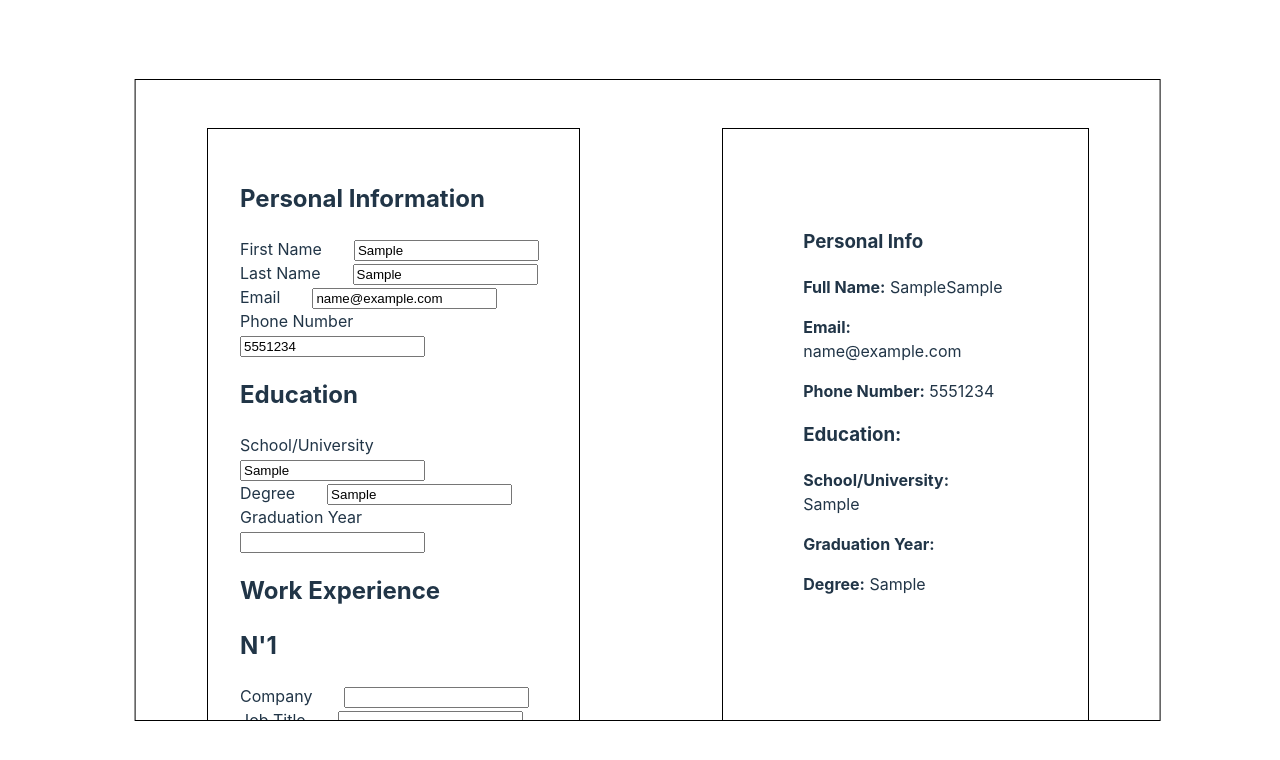
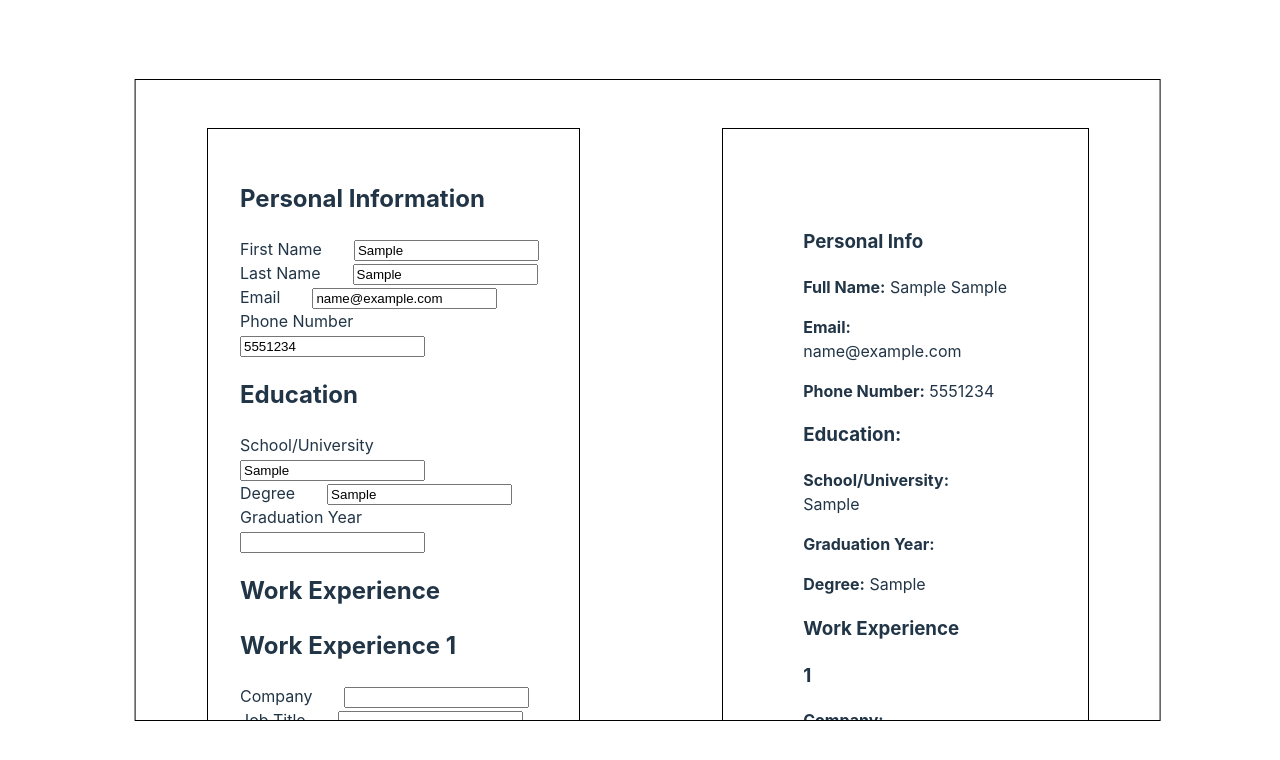
Before and after one commit to MarkoMTP/cv-app, a React (Vite) app: page / in a window 1280 px wide. Both pictures are taken after typing "Sample", "Sample", "name@example.com", "5551234", "Sample", "Sample" into the empty fields and a click on the button "Add Work Experience". Shown: the top 760 px of the page. Built offline with nearby package versions, Linux system fonts and the light colour scheme.

Commit message:
now typed input translates to the cv page

```diff
--- a/src/components/cv.jsx
+++ b/src/components/cv.jsx
@@ -1,7 +1,11 @@
 import '../styles/cv.css'
+import "../styles/workExp.css"
+import { SkillDisplay } from './skillAdd.jsx';
+import { WorkExpDisplay } from './workExp.jsx';
 
-import "../styles/workExp.css"
-function Cv({ fullName, email, school, graduationYear, phoneNumber , degre, skills}) {
+
+
+function Cv({ fullName, email, school, graduationYear, phoneNumber , degre, workExp, skills}) {
 
 
 
@@ -17,6 +21,27 @@ function Cv({ fullName, email, school, graduationYear, phoneNumber , degre, skil
         <p><strong>School/University:</strong> {school}</p>
         <p><strong>Graduation Year:</strong> {graduationYear}</p>
         <p><strong>Degree:</strong> {degre}</p>
+
+        <h3>Work Experience</h3>
+        {workExp.map((exp, index) => (
+        <WorkExpDisplay
+          key={index}
+          index={index}
+          company={exp.company}
+          jobTitle={exp.jobTitle}
+          jobDescription={exp.jobDescription}
+          start={exp.startDate}
+          end={exp.endDate}
+        />
+      ))}
+
+
+      <h3>Skills</h3>
+      {skills.map((skill, index) => (
+        <SkillDisplay key={skill.id} index={index} skill={skill.value} />
+      ))}
+
+
       </div>
     );
   }
--- a/src/components/form.jsx
+++ b/src/components/form.jsx
@@ -2,7 +2,8 @@ import { useState } from "react";
 import '../styles/cv.css'
 
 import "../styles/workExp.css"
-import AddWorkExp, {AddSkills} from "./workExp.jsx";
+import AddWorkExp from "./workExp.jsx";
+import { AddSkills } from "./skillAdd.jsx";
 import Cv from "./cv.jsx";
 
 
@@ -17,7 +18,7 @@ const [school, setSchool] = useState('')
 const [degre, setDegre] = useState('')
 const [gradYear, setGradYear] = useState('')
 
-const fullName = firstName + ''  + '' + lastName
+const fullName = `${firstName} ${lastName}`
 
 function handleGradYear (e) {
   setGradYear(e.target.value)
@@ -49,24 +50,45 @@ function handleLastName(e) {
 }
 
 
-
-
 //add work and skills
   const [workExpForms, setWorkExpForm] = useState([])
   const [skills, setSkill] = useState([])
 
 
+  const handleWorkExpChange = (id, field, value) => {
+    setWorkExpForm(prevForms =>
+      prevForms.map(form => form.id === id ? { ...form, [field]: value } : form)
+    );
+  }
+
+
   const handleAddForm = () => {
-    setWorkExpForm([...workExpForms, {id: Date.now() }]);
+    setWorkExpForm([...workExpForms, {
+      id: Date.now(),
+      company: '',
+      jobTitle: '',
+      jobDescription: '',
+      startDate: '',
+      endDate: ''
+    }]);
   };
+
+
+
   const handleDeleteForm = (id) => {
     setWorkExpForm(workExpForms.filter((form) => form.id !== id));
   };
 
 
+  const handleSkillChange = (id, value) => {
+    setSkill(prevSkills =>
+      prevSkills.map(skill => skill.id === id ? { ...skill, value: value } : skill)
+    );
+  };
+
   const handleAddSkill = () => {
-    setSkill([...skills, {id: Date.now()}])
-  }
+    setSkill([...skills, { id: Date.now(), value: '' }]);
+  };
 
 const handleDeleteSkill = (index) => {
   setSkill(skills.filter((skill) => skill.id !== index))
@@ -120,7 +142,8 @@ const handleDeleteSkill = (index) => {
             <AddWorkExp
               key={form.id}
               index={index + 1}
-            id={form.id}
+              workExperience={form}
+              handleInputChange={(e) => handleWorkExpChange(form.id, e.target.name, e.target.value)}
               deleteWork={() => handleDeleteForm(form.id)}
             />
           ))}
@@ -128,7 +151,7 @@ const handleDeleteSkill = (index) => {
 
           <h2>Skills</h2>
           {skills.map((skill, index) => (
-  <AddSkills key={skill.id} index={index + 1} deleteWork={() => handleDeleteSkill(skill.id)} />
+  <AddSkills key={skill.id} index={index + 1} skill={skill} deleteWork={() => handleDeleteSkill(skill.id)} handleInputChange={(e) => handleSkillChange(skill.id, e.target.value)}/>
 ))}
 
 
@@ -142,7 +165,16 @@ const handleDeleteSkill = (index) => {
 
 
       </div>
-<><Cv fullName={fullName} email={email} school={school} graduationYear={gradYear}  phoneNumber={phone} degre={degre}></Cv></>
+      <Cv
+        fullName={fullName}
+        email={email}
+        school={school}
+        graduationYear={gradYear}
+        phoneNumber={phone}
+        degre={degre}
+        workExp={workExpForms}
+        skills={skills}
+      />
 
       </div>
     );
--- /dev/null
+++ b/src/components/skillAdd.jsx
@@ -0,0 +1,20 @@
+
+export function AddSkills({ index, skill, deleteWork, handleInputChange }) {
+  return (
+    <div className='form-group'>
+      <label htmlFor={`skills-${index}`}>Skill {index}</label>
+      <input type='text' id={`skills-${index}`} name='value' className='form-control' placeholder='e.g. JavaScript, React, Node.js' value={skill.value} onChange={handleInputChange} />
+      <button type='button' className='btn btn-primary' onClick={deleteWork}>Delete Skill</button>
+    </div>
+  );
+}
+
+
+
+ export function SkillDisplay({ index, skill }) {
+  return (
+    <>
+      <p><strong>Skill {index + 1}:</strong> {skill}</p>
+    </>
+  );
+}
--- a/src/components/workExp.jsx
+++ b/src/components/workExp.jsx
@@ -1,52 +1,100 @@
- function AddWorkExp({index ,deleteWork} ) {
+import React, { useState } from 'react';
 
-    return (
-      <div className='workExpForm' id={index }>
-        <h2> N'{index}</h2>
-      <div className='form-group'>
-        <label htmlFor='company'>Company</label>
-        <input type='text' id='company' name='company' className='form-control' />
+
+function AddWorkExp({ index, workExperience, handleInputChange, deleteWork }) {
+  return (
+    <div className="workExpForm" id={index}>
+      <h2>Work Experience {index}</h2>
+      <div className="form-group">
+        <label htmlFor={`company-${index}`}>Company</label>
+        <input
+          type="text"
+          id={`company-${index}`}
+          name="company"
+          className="form-control"
+          value={workExperience.company}
+          onChange={handleInputChange}
+        />
       </div>
 
-      <div className='form-group'>
-        <label htmlFor='jobTitle'>Job Title</label>
-        <input type='text' id='jobTitle' name='jobTitle' className='form-control' />
+      <div className="form-group">
+        <label htmlFor={`jobTitle-${index}`}>Job Title</label>
+        <input
+          type="text"
+          id={`jobTitle-${index}`}
+          name="jobTitle"
+          className="form-control"
+          value={workExperience.jobTitle}
+          onChange={handleInputChange}
+        />
       </div>
 
-      <div className='form-group'>
-        <label htmlFor='jobDescription'>Job Description</label>
-        <textarea id='jobDescription' name='jobDescription' className='form-control'></textarea>
+      <div className="form-group">
+        <label htmlFor={`jobDescription-${index}`}>Job Description</label>
+        <textarea
+          id={`jobDescription-${index}`}
+          name="jobDescription"
+          className="form-control"
+          value={workExperience.jobDescription}
+          onChange={handleInputChange}
+        ></textarea>
       </div>
 
-      <div className='form-group'>
-        <label htmlFor='startDate'>Start Date</label>
-        <input type='date' id='startDate' name='startDate' className='form-control' />
+      <div className="form-group">
+        <label htmlFor={`startDate-${index}`}>Start Date</label>
+        <input
+          type="date"
+          id={`startDate-${index}`}
+          name="startDate"
+          className="form-control"
+          value={workExperience.startDate}
+          onChange={handleInputChange}
+        />
       </div>
 
-      <div className='form-group'>
-        <label htmlFor='endDate'>End Date</label>
-        <input type='date' id='endDate' name='endDate' className='form-control' />
+      <div className="form-group">
+        <label htmlFor={`endDate-${index}`}>End Date</label>
+        <input
+          type="date"
+          id={`endDate-${index}`}
+          name="endDate"
+          className="form-control"
+          value={workExperience.endDate}
+          onChange={ handleInputChange}
+        />
       </div>
 
-
-      <button type='button' className='btn btn-primary' onClick={deleteWork}>Delete Work Experience</button>
-
-      </div>
-    )
-    }
+      <button type="button" className="btn btn-primary" onClick={deleteWork}>
+        Delete Work Experience
+      </button>
+    </div>
+  );
+}
 
 
-    export function AddSkills({index, deleteWork}) {
+
+
+   export function WorkExpDisplay({index, company, jobTitle, jobDescription, start, end}) {
 
       return (
-      <div className='form-group'>
-      <label htmlFor='skills'>Skill {index}</label>
-      <input type='text' id='skills' name='skills' className='form-control' placeholder='e.g. JavaScript, React, Node.js' />
-      <button type='button' className='btn btn-primary' onClick={deleteWork}>Delete Skill</button>
+          <div>
+            <h3>{index + 1}</h3>
+              <p><strong>Company:</strong> {company}</p>
+              <p><strong>Job Title:</strong> {jobTitle}</p>
+              <p><strong>Job Description:</strong> {jobDescription}</p>
 
-    </div>
+
+              <p><strong>Start Date:</strong> {start}</p>
+              <p><strong>End Date :</strong> {end}</p>
+
+
+          </div>
       )
-    }
+
+
+      }
+
+
 
 
     export default AddWorkExp
```
Lines whose indentation alone changed are shown as unchanged.
